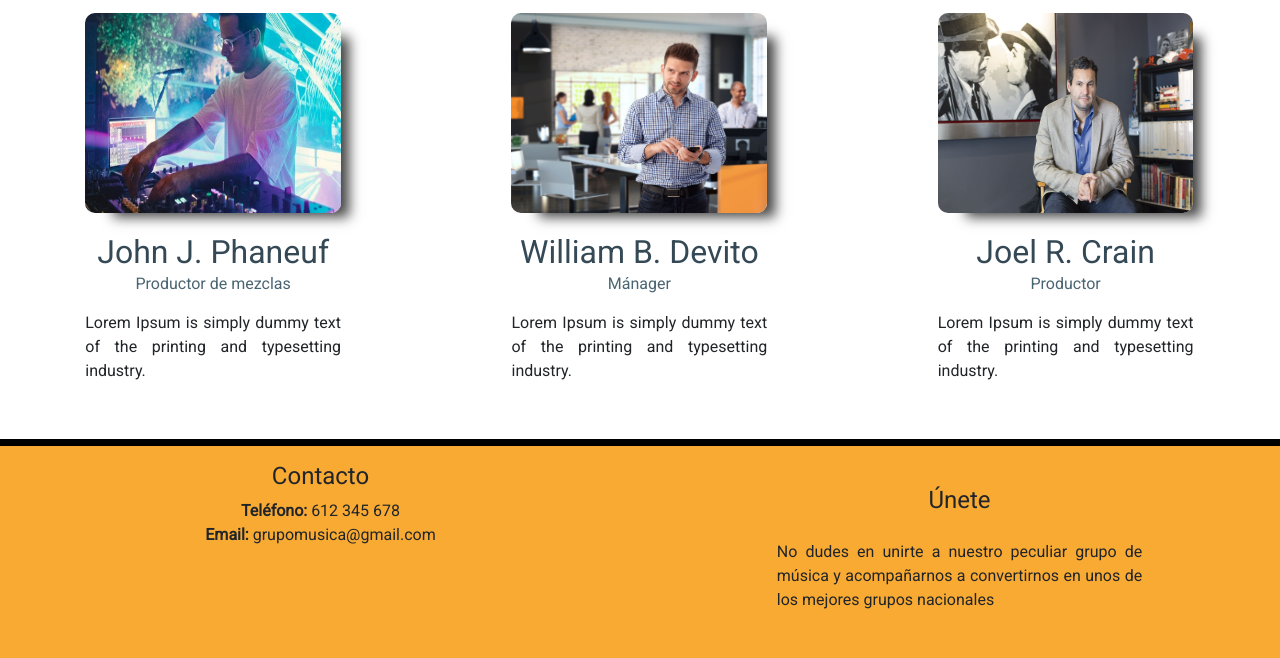
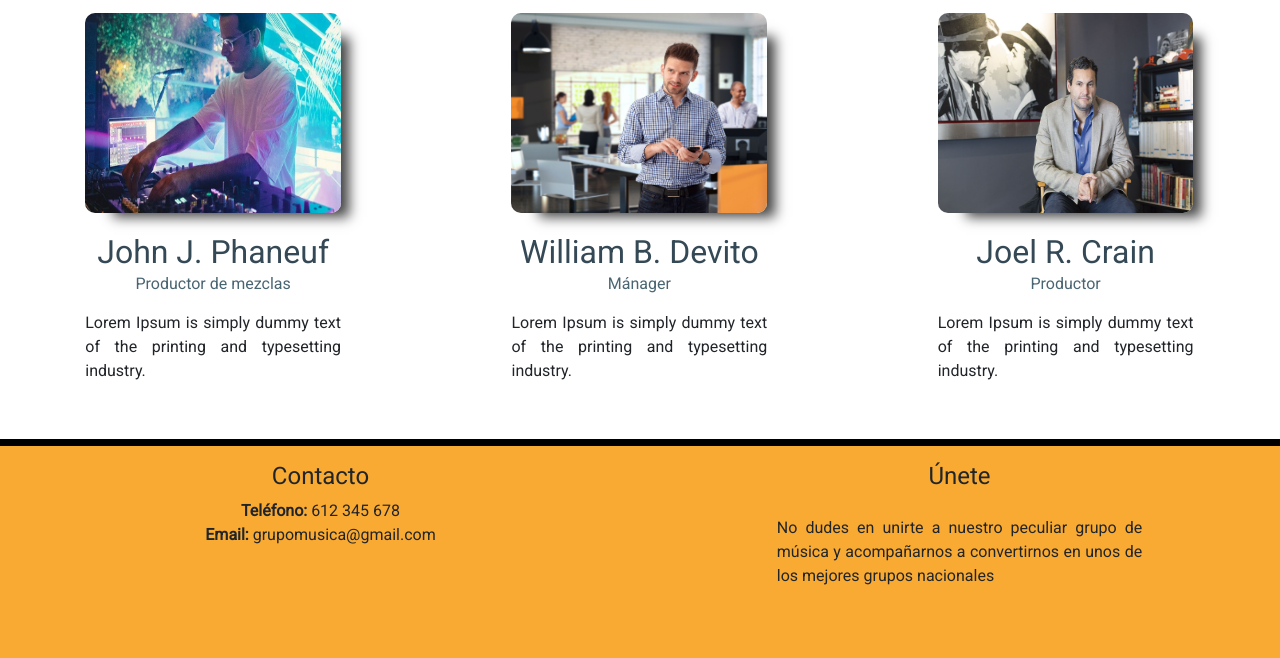
Before and after one commit to OmarAdolfo/MiGrupoMusica, a website built with Parcel: page src/band-members.html in a window 1280 px wide. Shown: the part 609-1267 px from the top of the page. Built offline with nearby package versions, Linux system fonts and the light colour scheme; some packages are replaced by stand-ins of ours.

Commit message:
PEC2
> Se elimina margen innecesario en el footer

```diff
--- a/src/band-members.html
+++ b/src/band-members.html
@@ -115,7 +115,7 @@
                         <b>Email:</b> grupomusica@gmail.com
                     </div>
                 </div>
-                <div class="col-12 col-md-6 mt-4">
+                <div class="col-12 col-md-6">
                     <div>
                         <h4>Únete</h4>
                         <p class="footer__paragraph">No dudes en unirte a nuestro peculiar grupo de música y
```
